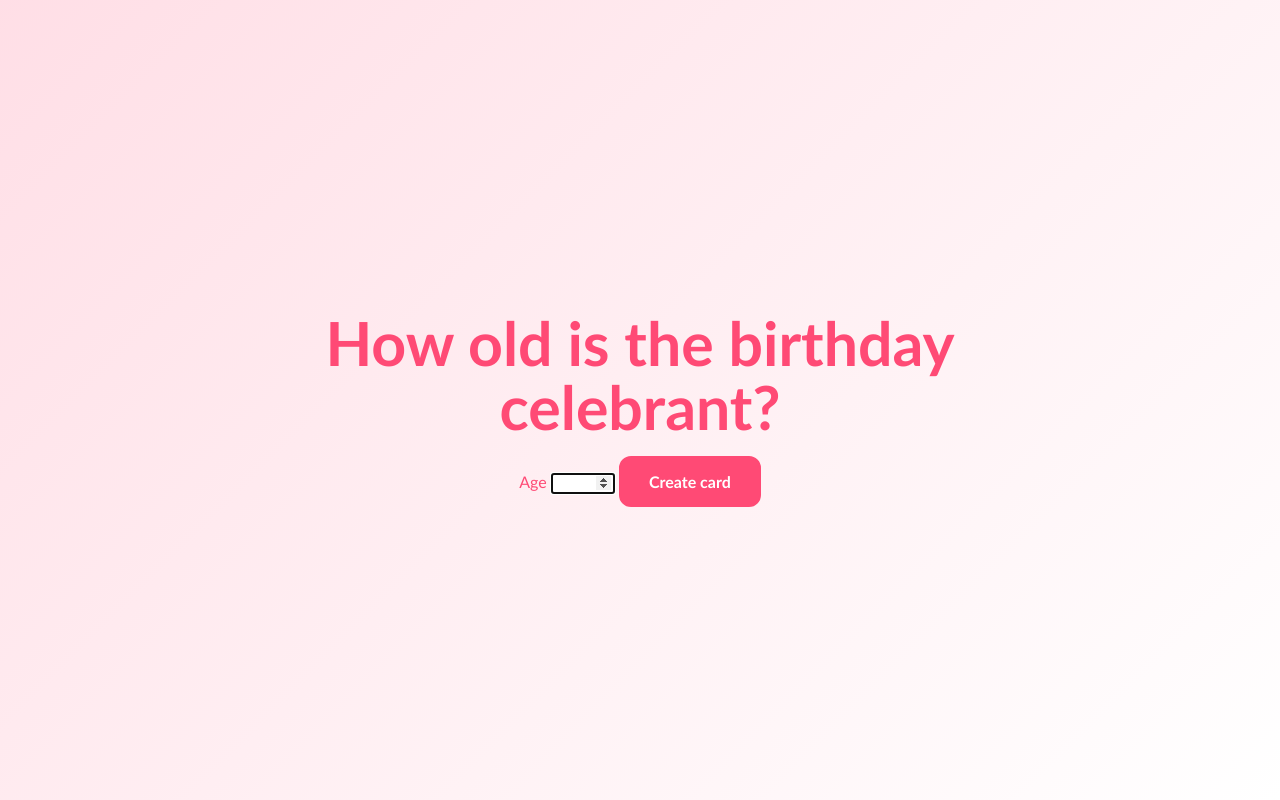
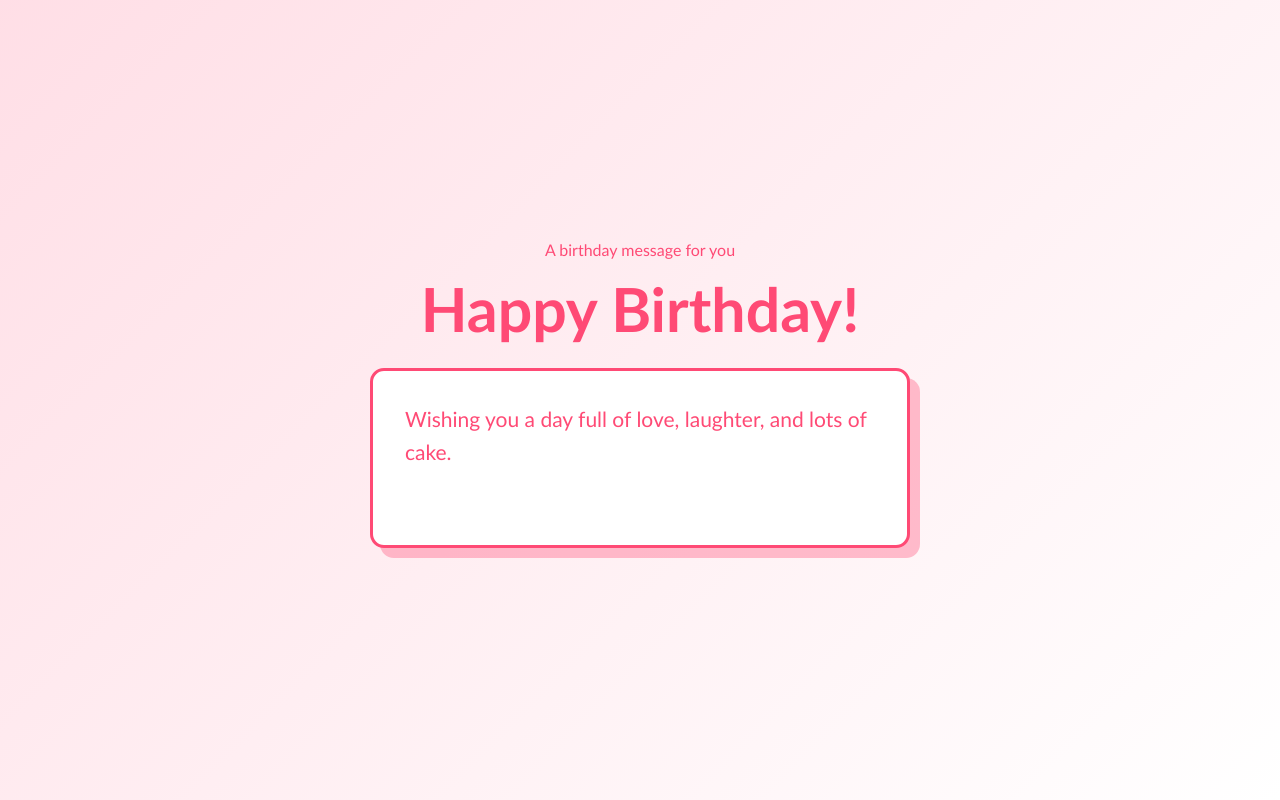
Before and after one commit to coderrvs-pixel/bday-card, a plain HTML site: page card.html in a window 1280 px wide. Drawn offline with Linux system fonts and the light colour scheme.

Commit message:
Replace age form with birthday message card

```diff
--- a/card.html
+++ b/card.html
@@ -1,23 +1,30 @@
 <!DOCTYPE html>
 <html lang="en">
-
 <head>
 	<meta charset="UTF-8">
 	<meta name="viewport" content="width=device-width, initial-scale=1.0">
-	<title>Create Birthday Card</title>
+	<title>Birthday Message</title>
 	<link rel="stylesheet" href="style.css">
 </head>
-
-<body>
-	<main class="container sender_page">
-		<h1 class="header_text">How old is the birthday celebrant?</h1>
-		<form class="age_form" id="ageForm">
-			<label for="ageInput">Age</label>
-			<input id="ageInput" name="age" type="number" min="1" max="100" required autofocus>
-			<button class="btn" type="submit">Create card</button>
-		</form>
+<body class="message-page">
+	<main class="message-shell">
+		<p class="eyebrow">A birthday message for <span id="celebrantName">you</span></p>
+		<h1 class="header_text" id="cardTitle">Happy Birthday!</h1>
+		<article class="message-letter" aria-label="Birthday message">
+			<p id="birthdayMessage">Wishing you a day full of love, laughter, and lots of cake.</p>
+		</article>
 	</main>
 	<script src="script.js"></script>
+	<script>
+		const cardParams = new URLSearchParams(window.location.search);
+		const celebrantName = cardParams.get("name");
+		const birthdayMessage = cardParams.get("message");
+		if (celebrantName) {
+			document.getElementById("celebrantName").textContent = celebrantName;
+			document.getElementById("cardTitle").textContent = `Happy Birthday, ${celebrantName}!`;
+		}
+		if (birthdayMessage) document.getElementById("birthdayMessage").textContent = birthdayMessage;
+	</script>
 </body>
 
 </html>
--- a/style.css
+++ b/style.css
@@ -123,12 +123,16 @@ p a { color: var(--theme-color); font-weight: 700; text-decoration: none; }
 .cake-candles i { display: block; width: 14px; height: 52px; border: 3px solid var(--theme-color); border-radius: 5px; background: var(--theme-color); }
 .candle-flames { position: absolute; top: 18px; right: 0; left: 0; z-index: 3; display: flex; justify-content: center; gap: 34px; }
 .candle-flames i { display: block; width: 13px; height: 28px; border: 3px solid var(--theme-color); border-radius: 50% 50% 50% 0; background: var(--theme-color); transform: rotate(45deg); }
+.final-cake .candle-flames { transition: opacity .25s ease, transform .25s ease; }
+.final-cake.blown-out .candle-flames { opacity: 0; transform: translateY(-10px) scale(.4); }
 .receiver-card[hidden] { display: none; }
 .message-card { border: 3px solid var(--theme-color); border-radius: 14px; padding: 16px 24px; background: white; color: var(--theme-color); font-weight: 700; cursor: pointer; box-shadow: 6px 6px 0 color-mix(in srgb, var(--theme-color) 35%, transparent); }
 .message-card:hover { background: var(--theme-color); color: var(--theme-contrast); }
 
 .message-page { min-height: 100vh; height: auto; padding: 32px 18px; overflow-y: auto; }
 .message-shell { width: min(100%, 540px); margin: 0 auto; text-align: center; }
+.message-letter { width: 100%; min-height: 180px; margin: 28px auto; padding: 32px; border: 3px solid var(--theme-color); border-radius: 14px; background: white; color: var(--theme-color); box-shadow: 10px 10px 0 color-mix(in srgb, var(--theme-color) 35%, transparent); text-align: left; }
+.message-letter p { margin: 0; color: inherit; font-size: 21px; line-height: 1.55; white-space: pre-wrap; overflow-wrap: anywhere; }
 .flip-card { width: min(100%, 380px); height: 270px; margin: 28px auto 12px; border: 0; background: transparent; cursor: pointer; perspective: 1200px; }
 .flip-card-inner { position: relative; display: block; width: 100%; height: 100%; transition: transform .7s ease; transform-style: preserve-3d; }
 .flip-card.is-open .flip-card-inner { transform: rotateY(180deg); }
```
